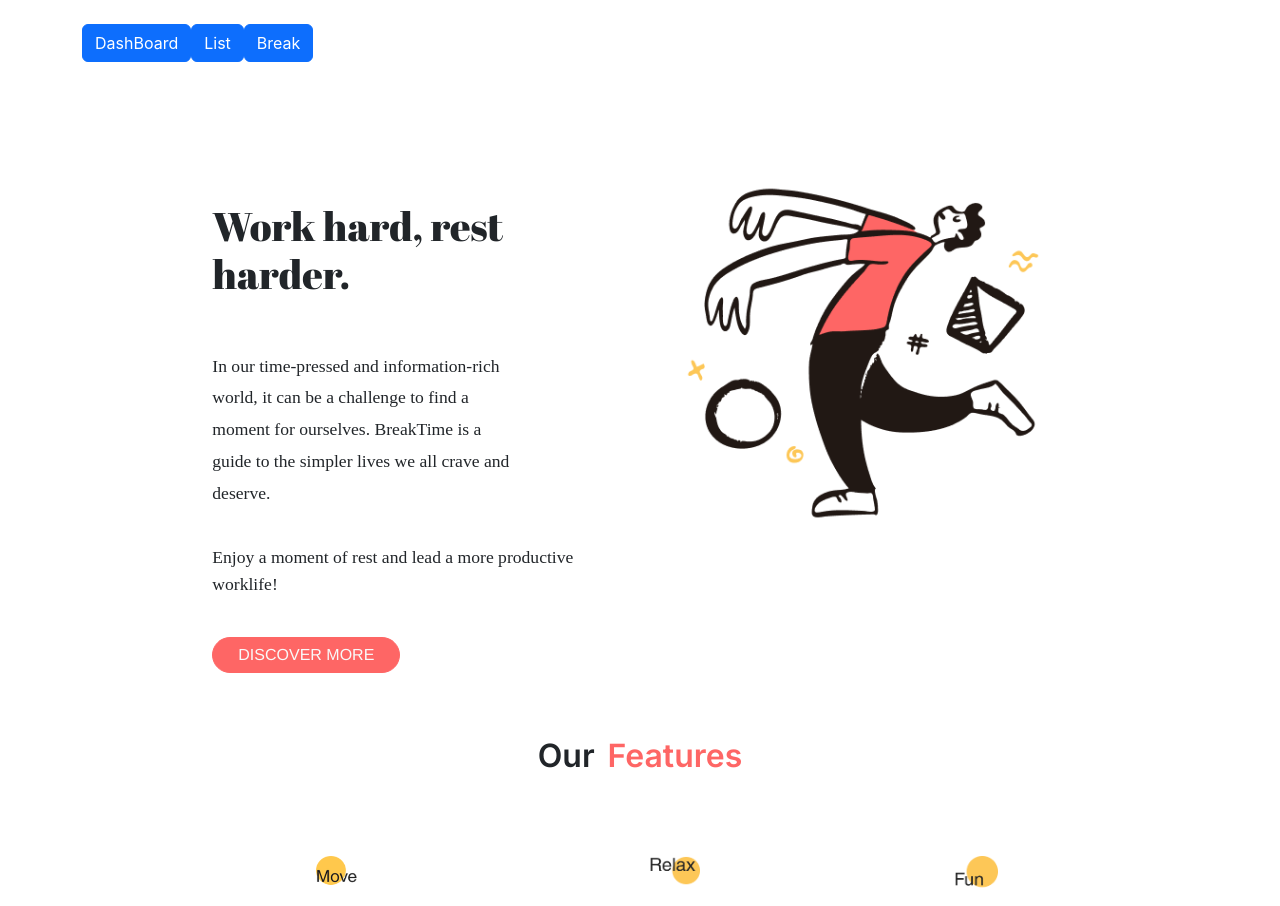
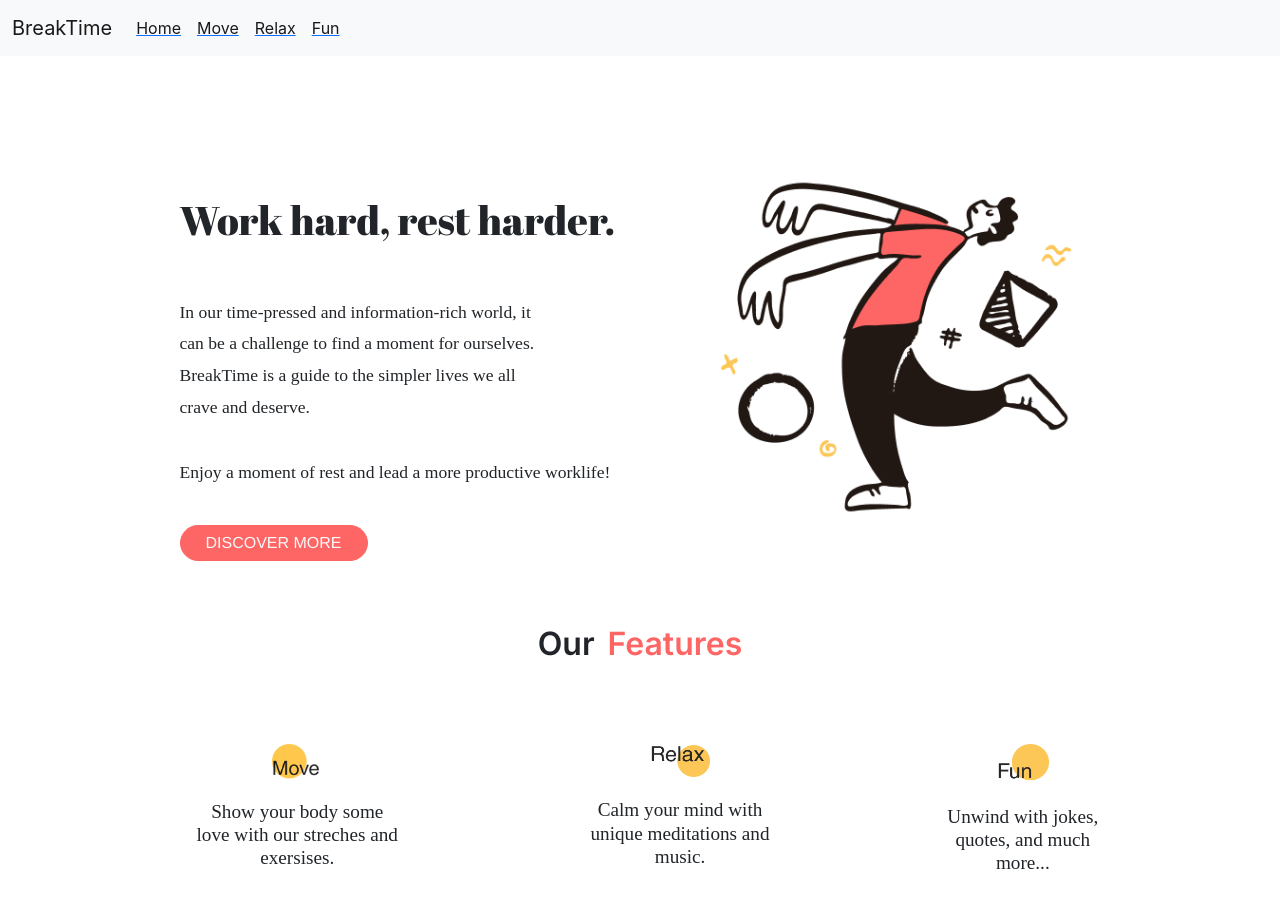
Before and after one commit to CodeOp-tech/fspt15-proj-team3, a React (Create React App) app in the folder my-react-app/: page /dashboard in a window 1280 px wide. Shown: the top 906 px of the page. Built offline with nearby package versions, Linux system fonts and the light colour scheme.

Commit message:
created move, relax and finish the navigate

```diff
--- a/my-react-app/src/App.js
+++ b/my-react-app/src/App.js
@@ -2,6 +2,8 @@
 import Home from "./Pages/Home";
 import DashBoard from "./Pages/DashBoard";
 import List from "./Pages/List";
+import Move from "./Pages/Move";
+import Relax  from "./Pages/Relax";
 import BreakPage from "./Pages/BreakPage";
 import { BrowserRouter, Routes, Route, Link } from "react-router-dom";
 import "./App.css";
@@ -19,29 +21,60 @@
 
   {
     return (
-      <div className="container">
-        <nav>
+      <div>
+        <nav className="navbar navbar-expand-lg bg-body-tertiary d-flex">
+          <div className="container-fluid">
+            <a class="navbar-brand" href="#">
+              BreakTime
+            </a>
+            <button
+              class="navbar-toggler"
+              type="button"
+              data-bs-toggle="collapse"
+              data-bs-target="#navbarNav"
+              aria-controls="navbarNav"
+              aria-expanded="false"
+              aria-label="Toggle navigation"
+            >
+              <span class="navbar-toggler-icon"></span>
+            </button>
+            <div class="collapse navbar-collapse" id="navbarNav">
+            <ul class="navbar-nav">
+            <li class="nav-item">
               <Link to="/dashboard">
-            <button className="btn btn-primary">DashBoard</button>
+                <a className="nav-link active">Home</a>
               </Link>
-          <Link to="/list">
-            <button className="btn btn-primary">List</button>
+              </li>
+              <li class="nav-item">
+              <Link to="/move">
+                <a className="nav-link active">Move</a>
               </Link>
-          <Link to="/break">
-            <button className="btn btn-primary">Break</button>
+              </li>
+              <li class="nav-item">
+              <Link to="/relax" >
+                <a className="nav-link active">Relax</a>
               </Link>
+              </li>
+              <li class="nav-item">
+              <Link to="/funbreak">
+                <a className="nav-link active">Fun</a>
+              </Link>
+              </li>
+              </ul>
+            </div>
+          </div>
         </nav>
 
         <div className="App">
-
           <Routes>
             <Route path="/" element={<Home />} />
             <Route path="/dashboard" element={<DashBoard />} />
             <Route path="/list" element={<List />} />
             <Route path="/break" element={<BreakPage />} />
             <Route path="/funbreak" element={<FunBreak />} />
+            <Route path="/relax" element={<Relax />} />
+            <Route path="/move" element={<Move />} />
           </Routes>
-
         </div>
       </div>
     );
--- a/my-react-app/src/Pages/DashBoard.js
+++ b/my-react-app/src/Pages/DashBoard.js
@@ -4,6 +4,7 @@
 import relax from "../Illustrations/relax.png";
 import move from "../Illustrations/move.png";
 import fun from "../Illustrations/fun.png";
+import { Link } from "react-router-dom";
 
 function DashBoard() {
 	return (
@@ -37,17 +38,17 @@
 				<div className="move-box">
 					<img className="features-img move" src={move} />
 					<h4>Show your body some love with our streches and exersises.</h4>
-					<button className="button-outline">LET'S GO!</button>
+					<Link to="/move"><button className="button-outline">LET'S GO!</button></Link>
 				</div>
 				<div className="relax-box">
 					<img className="features-img" src={relax} />
 					<h4>Calm your mind with unique meditations and music.</h4>
-					<button className="button-outline">OOOOM...</button>
+					<Link to="/relax"><button className="button-outline">OOOOM...</button></Link>
 				</div>
 				<div className="fun-box">
 					<img className="features-img" src={fun} />
 					<h4>Unwind with jokes, quotes, and much more...</h4>
-					<button className="button-outline">HAHAHA!</button>
+					<Link to="/funbreak"><button className="button-outline">HAHAHA!</button></Link>
 				</div>
 			</div>
 		</div>
--- /dev/null
+++ b/my-react-app/src/Pages/Move.js
@@ -0,0 +1,13 @@
+import React from "react";
+
+
+function Move() {
+  return (
+    <div className="App">
+
+      <p> I'm move </p>
+
+    </div>
+  )
+}
+export default Move;
--- /dev/null
+++ b/my-react-app/src/Pages/Relax.js
@@ -0,0 +1,13 @@
+import React from "react";
+
+
+function Relax() {
+  return (
+    <div className="App">
+
+      <p> I'm relax </p>
+
+    </div>
+  )
+}
+export default Relax;
--- a/package.json
+++ b/package.json
@@ -13,7 +13,6 @@
     "morgan": "~1.9.1",
     "nodemon": "^2.0.20",
     "dotenv": "^16.0.3",
-    "yarn": "^1.22.19",
     "mysql": "^2.18.1"
   }
 }
```
Lines whose indentation alone changed are shown as unchanged.
